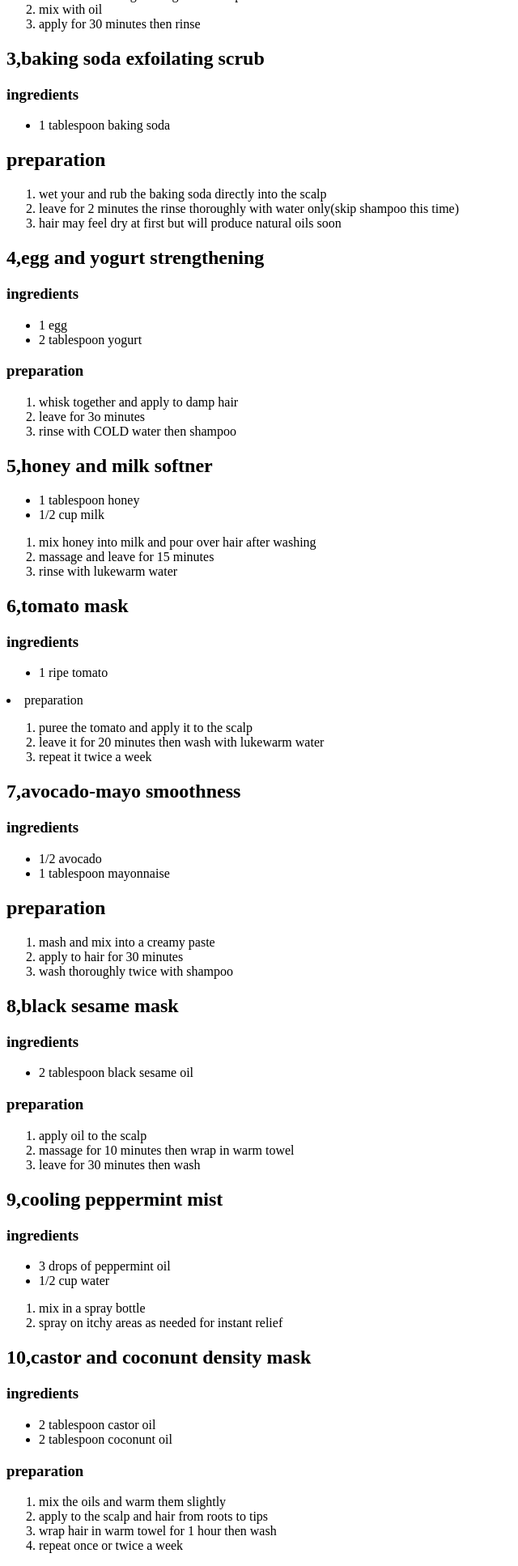
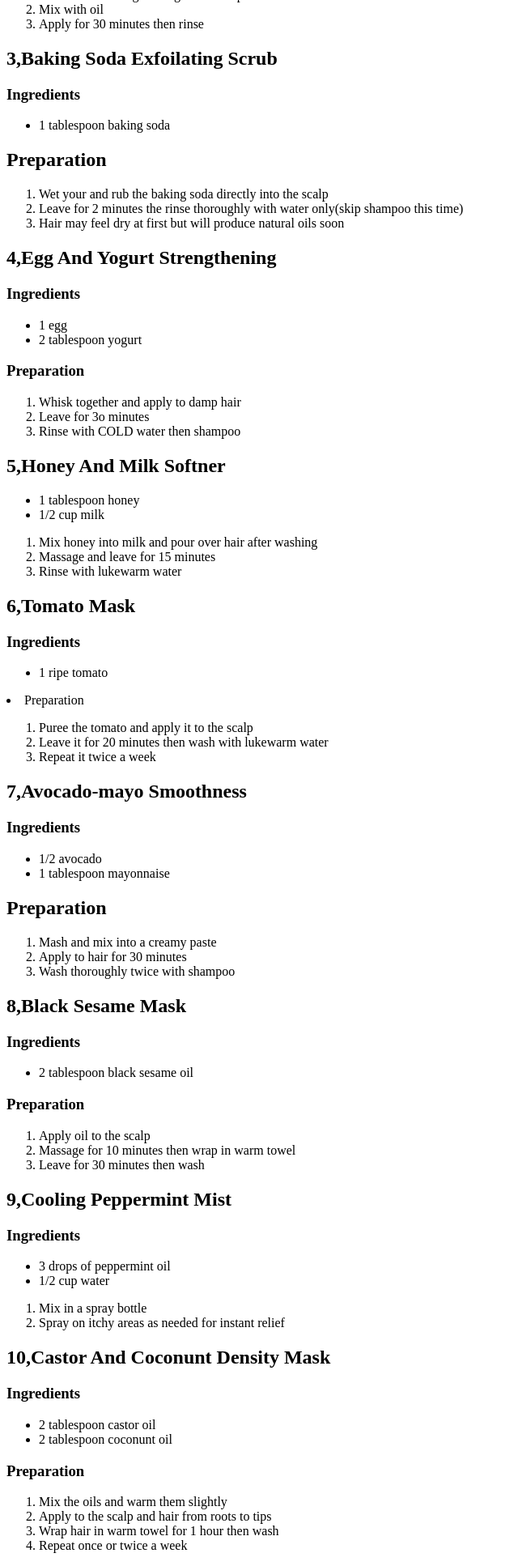
Before and after one commit to yasminah-34/NATUREGLOW, a plain HTML site: page Hair.html in a window 1280 px wide. Shown: the part 600-2534 px from the top of the page at 81% size, without its empty margins (0-640 px from the left). Drawn offline with Linux system fonts and the light colour scheme.

Commit message:
Update Hair.html

```diff
--- a/Hair.html
+++ b/Hair.html
@@ -10,120 +10,120 @@
   <h1><a href="index.html">HOME|NATUREGLOW</a></h1>
   <h2>Explore hair growth ideas with natural ingredients
         and how to prepare them.</h2>
-    <h2>1,Rosemary scalp stimulant </h2>
+    <h2>1,Rosemary Scalp Stimulant </h2>
     <h3>Ingredients</h3>
     <ul>
     <li>2-3 fresh rosemary springs</li>
     <li>2 cups water</li>
     </ul>
-    <h3>preparation</h3>
+    <h3>Preparation</h3>
     <ol>
-    <li>boil the water and add rosemary springs</li>
-    <li>let it simmer for 5 minutes the cool completely</li>
-    <li>use as a final rinse after washing your hair </li>
-    <li>do not rinse if off with water afterwards</li>
+    <li>Boil the water and add rosemary springs</li>
+    <li>Let it simmer for 5 minutes the cool completely</li>
+    <li>Use as a final rinse after washing your hair </li>
+    <li>Do not rinse if off with water afterwards</li>
     </ol>
-    <h2>2,fenugreek strength paste</h2>
-    <h3>ingredients</h3>
+    <h2>2,Fenugreek Strength Paste</h2>
+    <h3>Ingredients</h3>
     <ul>
         <li>2 tablespoon of fenugreek seeds</li>
         <li>1 tablespoon coconunt oil</li>
     </ul>
-    <h3>preparation</h3>
+    <h3>Preparation</h3>
     <ol>
-    <li>soak seeds overnight and grind into a paste </li>
-    <li>mix with oil</li>
-    <li>apply for 30 minutes then rinse</li></ol>
-    <h2>3,baking soda exfoilating scrub</h2>
-    <h3>ingredients</h3>
+    <li>Soak seeds overnight and grind into a paste </li>
+    <li>Mix with oil</li>
+    <li>Apply for 30 minutes then rinse</li></ol>
+    <h2>3,Baking Soda Exfoilating Scrub</h2>
+    <h3>Ingredients</h3>
     <ul>
     <li>1 tablespoon baking soda</li>
     </ul>
-    <h2>preparation</h2>
+    <h2>Preparation</h2>
     <ol>
-    <li>wet your and rub the baking soda directly into the scalp</li>
-    <li>leave for 2 minutes the rinse thoroughly with water
+    <li>Wet your and rub the baking soda directly into the scalp</li>
+    <li>Leave for 2 minutes the rinse thoroughly with water
         only(skip shampoo this time)</li>
-    <li>hair may feel dry at first but will produce natural oils soon</li>
+    <li>Hair may feel dry at first but will produce natural oils soon</li>
     </ol>
-    <h2>4,egg and yogurt strengthening</h2>
-    <h3>ingredients</h3>
+    <h2>4,Egg And Yogurt Strengthening</h2>
+    <h3>Ingredients</h3>
     <ul>
     <li>1 egg</li>
     <li>2 tablespoon yogurt</li>
     </ul>
-    <h3>preparation</h3>
+    <h3>Preparation</h3>
     <ol>
-    <li>whisk together and apply to damp hair</li>
-    <li>leave for 3o minutes</li>
-    <li>rinse with COLD water then shampoo</li>
+    <li>Whisk together and apply to damp hair</li>
+    <li>Leave for 3o minutes</li>
+    <li>Rinse with COLD water then shampoo</li>
     </ol>
-    <h2>5,honey and milk softner</h2>
+    <h2>5,Honey And Milk Softner</h2>
     <ul>
     <li>1 tablespoon honey</li>
     <li>1/2 cup milk</li>
     </ul>
     <ol>
-    <li>mix honey into milk and pour over hair after washing </li>
-    <li>massage and leave for 15 minutes</li>
-    <li>rinse with lukewarm water</li>
+    <li>Mix honey into milk and pour over hair after washing </li>
+    <li>Massage and leave for 15 minutes</li>
+    <li>Rinse with lukewarm water</li>
     </ol>
-    <h2>6,tomato mask</h2>
-    <h3>ingredients</h3>
+    <h2>6,Tomato Mask</h2>
+    <h3>Ingredients</h3>
     <ul>
     <li>1 ripe tomato</li>
     </ul>
-    <li>preparation</li>
+    <li>Preparation</li>
     <ol>
-    <li>puree the tomato and apply it to the scalp</li>
-    <li>leave it for 20 minutes then wash with lukewarm water</li>
-    <li>repeat it twice a week</li>
+    <li>Puree the tomato and apply it to the scalp</li>
+    <li>Leave it for 20 minutes then wash with lukewarm water</li>
+    <li>Repeat it twice a week</li>
     </ol>
-    <h2>7,avocado-mayo smoothness</h2>
-    <h3>ingredients</h3>
+    <h2>7,Avocado-mayo Smoothness</h2>
+    <h3>Ingredients</h3>
     <ul>
     <li>1/2 avocado</li>
     <li>1 tablespoon mayonnaise</li>
     </ul>
-    <h2>preparation</h2>
+    <h2>Preparation</h2>
     <ol>
-    <li>mash and mix into a creamy paste</li>
-    <li>apply to hair for 30 minutes</li>
-    <li>wash thoroughly twice with shampoo</li>
+    <li>Mash and mix into a creamy paste</li>
+    <li>Apply to hair for 30 minutes</li>
+    <li>Wash thoroughly twice with shampoo</li>
     </ol>
-    <h2>8,black sesame mask</h2>
-    <h3>ingredients</h3>
+    <h2>8,Black Sesame Mask</h2>
+    <h3>Ingredients</h3>
     <ul>
     <li>2 tablespoon black sesame oil</li>
     </ul>
-    <h3>preparation</h3>
+    <h3>Preparation</h3>
     <ol>
-    <li>apply oil to the scalp</li>
-    <li>massage for 10 minutes then wrap in warm towel</li>
-    <li>leave for 30 minutes then wash</li>
+    <li>Apply oil to the scalp</li>
+    <li>Massage for 10 minutes then wrap in warm towel</li>
+    <li>Leave for 30 minutes then wash</li>
     </ol>
-    <h2>9,cooling peppermint mist</h2>
-    <h3>ingredients</h3>
+    <h2>9,Cooling Peppermint Mist</h2>
+    <h3>Ingredients</h3>
     <ul>
     <li>3 drops of peppermint oil</li>
     <li>1/2 cup water</li>
     </ul>
     <ol>
-    <li>mix in a spray bottle</li>
-    <li>spray on itchy areas as needed for instant relief</li>
+    <li>Mix in a spray bottle</li>
+    <li>Spray on itchy areas as needed for instant relief</li>
     </ol>
-    <h2>10,castor and coconunt density mask</h2>
-    <h3>ingredients</h3>
+    <h2>10,Castor And Coconunt Density Mask</h2>
+    <h3>Ingredients</h3>
     <ul>
     <li>2 tablespoon castor oil</li>
     <li>2 tablespoon coconunt oil</li>
     </ul>
-    <h3>preparation</h3>
+    <h3>Preparation</h3>
     <ol>
-    <li>mix the oils and warm them slightly</li>
-    <li>apply to the scalp and hair from roots to tips</li>
-    <li>wrap hair in warm towel for 1 hour then wash</li>
-    <li>repeat once or twice a week</li>
+    <li>Mix the oils and warm them slightly</li>
+    <li>Apply to the scalp and hair from roots to tips</li>
+    <li>Wrap hair in warm towel for 1 hour then wash</li>
+    <li>Repeat once or twice a week</li>
     </ol>
 </body>
 </html>
```
